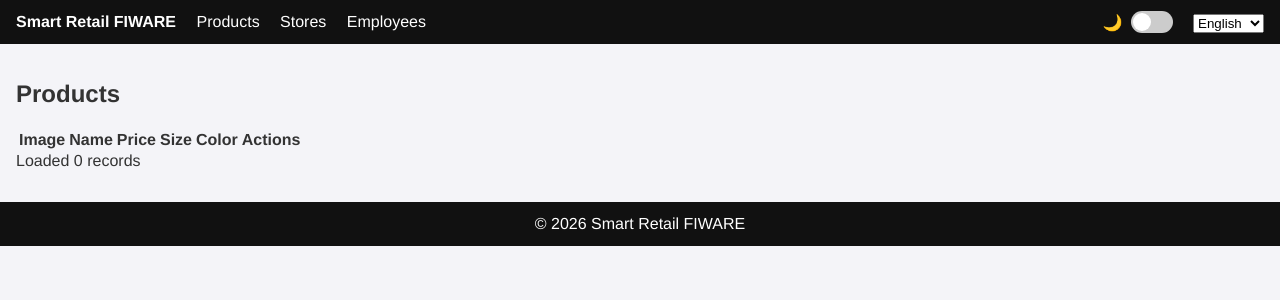
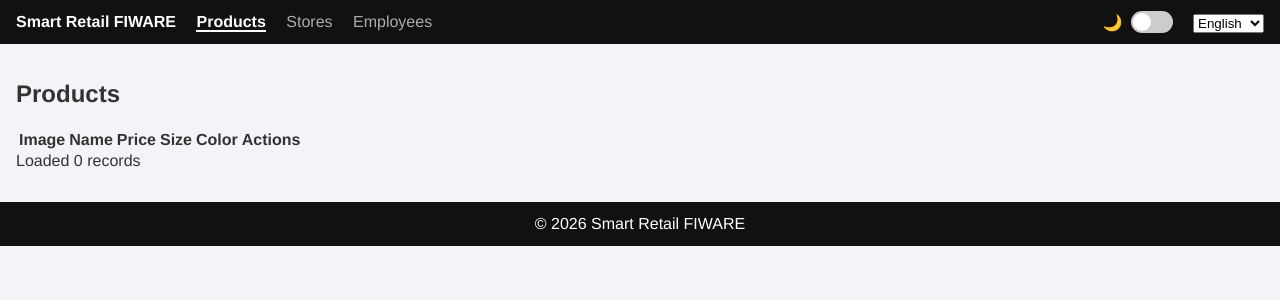
Before and after one commit to nicolasallerponte/smart-retail-fiware, a Flask app: page /products in a window 1280 px wide. Shown: the top 300 px of the page. Run offline with Flask 3, Linux system fonts and the light colour scheme; data that the repository does not hold is empty; some libraries are stand-ins or nearby versions.

Commit message:
feat: highlight active nav link based on current path

```diff
--- a/static/css/style.css
+++ b/static/css/style.css
@@ -40,6 +40,17 @@ body {
 }
 
 .nav-logo { font-weight: bold; margin-right: 1rem; }
+
+/* Active nav link */
+.nav-link.active {
+    border-bottom: 2px solid var(--navtext);
+    font-weight: bold;
+    opacity: 1;
+}
+
+.nav-link:not(.active) {
+    opacity: 0.65;
+}
 
 .content {
     padding: 1rem;
--- a/static/js/app.js
+++ b/static/js/app.js
@@ -1,4 +1,12 @@
 document.addEventListener('DOMContentLoaded', () => {
+    // Highlight the active nav link
+    const currentPath = window.location.pathname;
+    document.querySelectorAll('.nav-link').forEach(link => {
+        if (link.getAttribute('href') === currentPath) {
+            link.classList.add('active');
+        }
+    });
+
     const themeToggle = document.getElementById('theme-toggle');
     const langSelector = document.getElementById('lang-selector');
 
```
